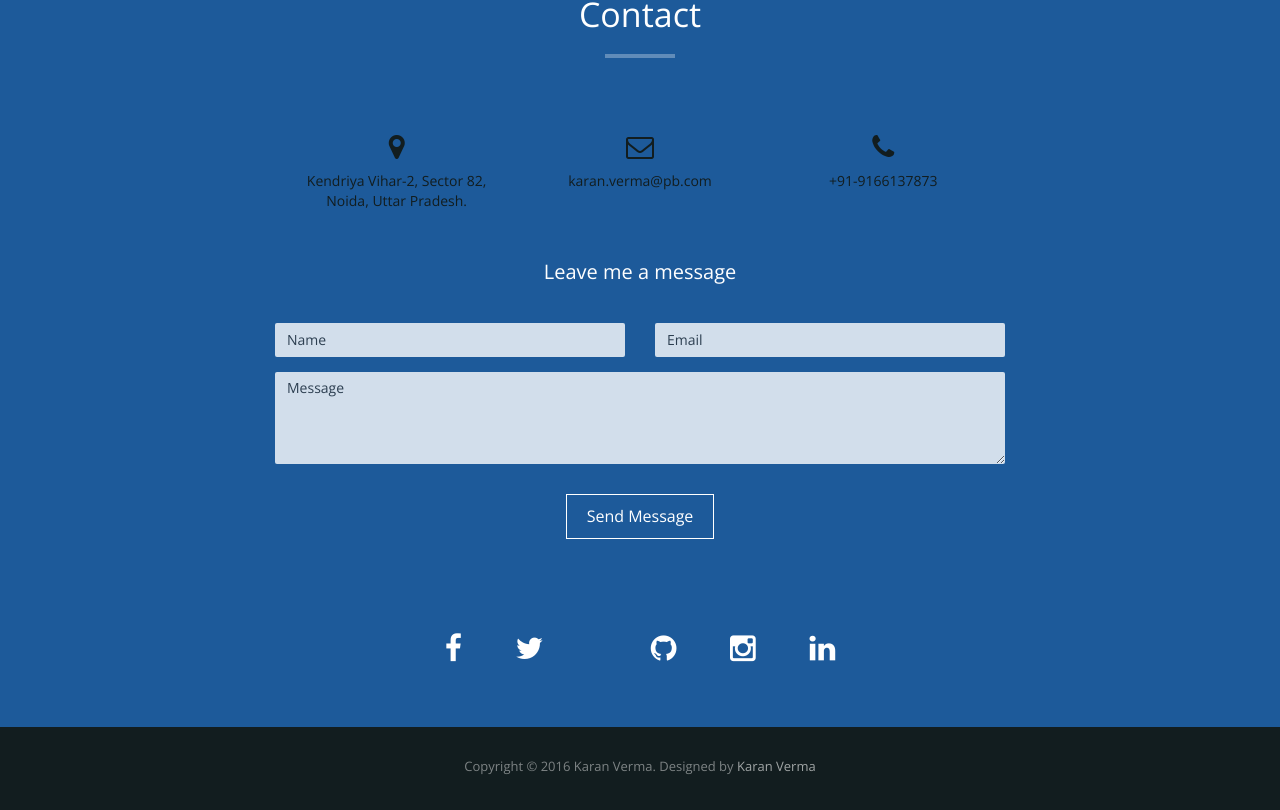
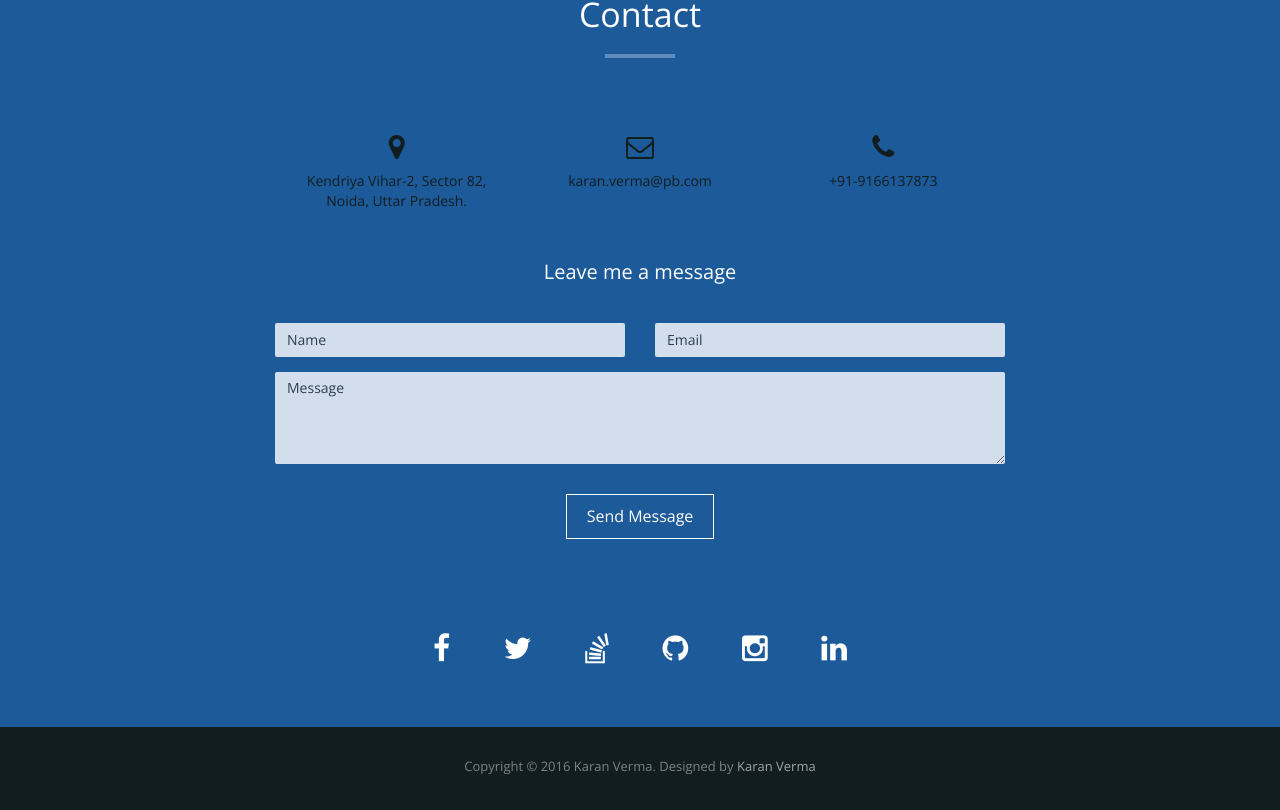
Before and after one commit to karan8490/MyProfile, a website: page views/index.html in a window 1280 px wide. Shown: the part 5523-6333 px from the top of the page. Drawn offline with nearby package versions, Linux system fonts and the light colour scheme; files that its build step writes are made by us from their sources; files whose address does not match are found by name.

Commit message:
Update index.html

```diff
--- a/views/index.html
+++ b/views/index.html
@@ -404,7 +404,7 @@
         <ul>
           <li><a href="https://www.facebook.com/karan8490" target="_blank"><i class="fa fa-facebook"></i></a></li>
           <li><a href="https://twitter.com/karan8490" target="_blank"><i class="fa fa-twitter"></i></a></li>
-          <li><a href="#"><i class="fa fa-icon-stackexchange" target="_blank"></i></a></li>
+          <li><a href="http://stackoverflow.com/users/3928408/karan-verma?tab=profile"><i class="fa fa-stack-overflow" target="_blank"></i></a></li>
           <li><a href="https://github.com/karan8490" target="_blank"><i class="fa fa-github"></i></a></li>
           <li><a href="https://www.instagram.com/karan8490" target="_blank"><i class="fa fa-instagram"></i></a></li>
           <li><a href="https://www.linkedin.com/in/karan-verma-65b86716" target="_blank"><i class="fa fa-linkedin"></i></a></li>
```
